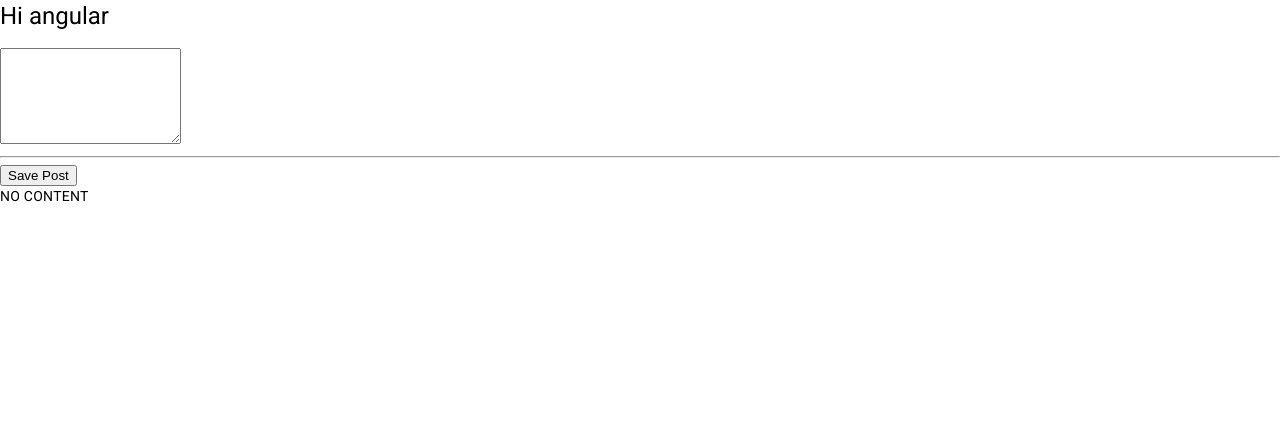
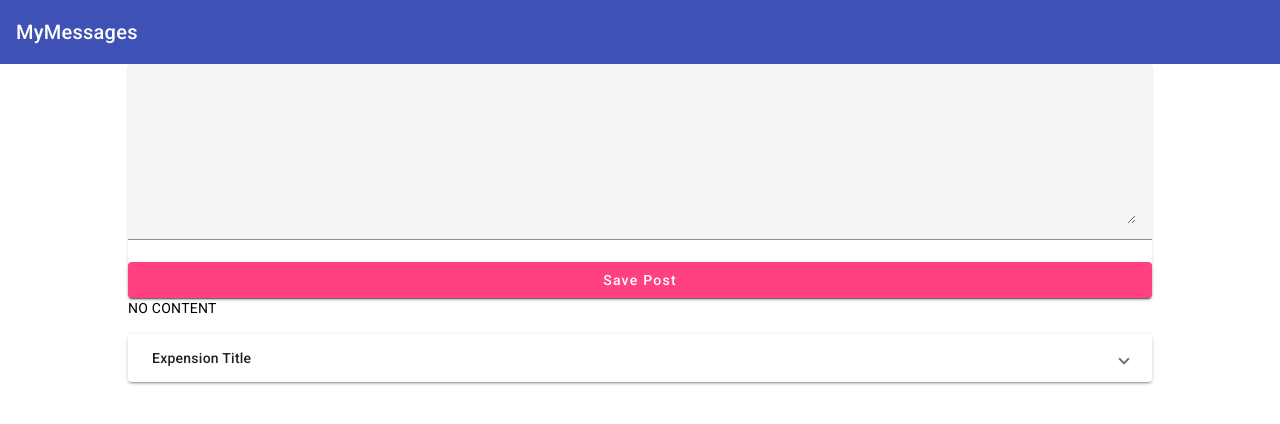
Before and after one commit to alsfurlan/academind-mean-course, an Angular app: page / in a window 1280 px wide. Shown: the top 424 px of the page. Built offline with nearby package versions, Linux system fonts and the light colour scheme.

Commit message:
Adding a Toolbar and Outputting posts

```diff
--- a/src/app/app.component.css
+++ b/src/app/app.component.css
@@ -0,0 +1,5 @@
+main {
+  margin-top: 1rem;
+  width: 80%;
+  margin: auto;
+}
--- a/src/app/app.component.html
+++ b/src/app/app.component.html
@@ -1,2 +1,5 @@
-<h1>Hi angular</h1>
-<app-post-create></app-post-create>
+<app-header></app-header>
+<main>
+  <app-post-create></app-post-create>
+  <app-post-list></app-post-list>
+</main>
--- /dev/null
+++ b/src/app/header/header.component.html
@@ -0,0 +1 @@
+<mat-toolbar color="primary">MyMessages</mat-toolbar>
--- /dev/null
+++ b/src/app/posts/post-create/post-create.component.css
@@ -0,0 +1,4 @@
+mat-form-field,
+textarea {
+  width: 100%;
+}
--- a/src/app/posts/post-create/post-create.component.html
+++ b/src/app/posts/post-create/post-create.component.html
@@ -1,4 +1,7 @@
-<textarea rows="6" [(ngModel)]="enteredValue"></textarea>
-<hr />
-<button (click)="onAddPost()">Save Post</button>
+<mat-card>
+  <mat-form-field>
+    <textarea matInput rows="6" [(ngModel)]="enteredValue"></textarea>
+  </mat-form-field>
+  <button mat-raised-button color="accent" (click)="onAddPost()">Save Post</button>
+</mat-card>
 <p>{{ newPost }}</p>
--- a/src/app/posts/post-create/post-create.component.ts
+++ b/src/app/posts/post-create/post-create.component.ts
@@ -3,6 +3,7 @@
 @Component({
   selector: 'app-post-create',
   templateUrl: './post-create.component.html',
+  styleUrls: ['./post-create.component.css']
 })
 export class PostCreateComponent {
   enteredValue = '';
--- /dev/null
+++ b/src/app/posts/post-list/post-list.component.css
@@ -0,0 +1,4 @@
+:host {
+  margin-top: 1rem;
+  display: block;
+}
--- /dev/null
+++ b/src/app/posts/post-list/post-list.component.html
@@ -0,0 +1,8 @@
+<mat-accordion>
+  <mat-expansion-panel>
+    <mat-expansion-panel-header>
+      Expension Title
+    </mat-expansion-panel-header>
+    I'm in a expension panel
+  </mat-expansion-panel>
+</mat-accordion>
--- /dev/null
+++ b/src/app/posts/post-list/post-list.component.ts
@@ -0,0 +1,23 @@
+import { Component } from "@angular/core";
+
+@Component({
+  selector: 'app-post-list',
+  templateUrl: './post-list.component.html',
+  styleUrls: ['./post-list.component.css']
+})
+export class PostListComponent {
+  posts = [
+    {
+      title: 'first post',
+      content: 'This is the first post\'s content'
+    },
+    {
+      title: 'second post',
+      content: 'This is the second post\'s content'
+    },
+    {
+      title: 'third post',
+      content: 'This is the third post\'s content'
+    },
+  ]
+}
```
Also changed, not shown: src/app/app.module.ts (+26 -2 lines), src/app/header/header.component.ts (added, +7 -0 lines).
